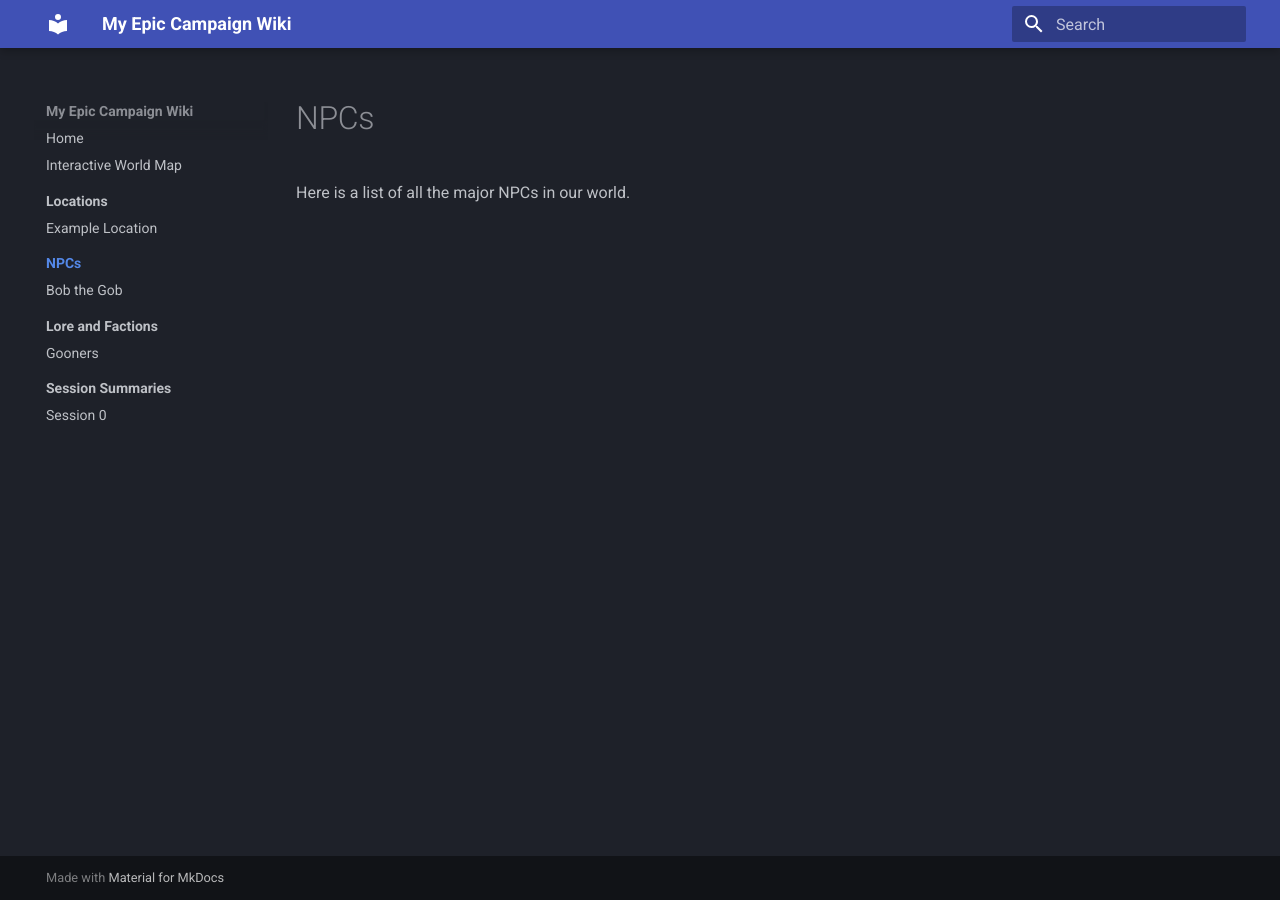
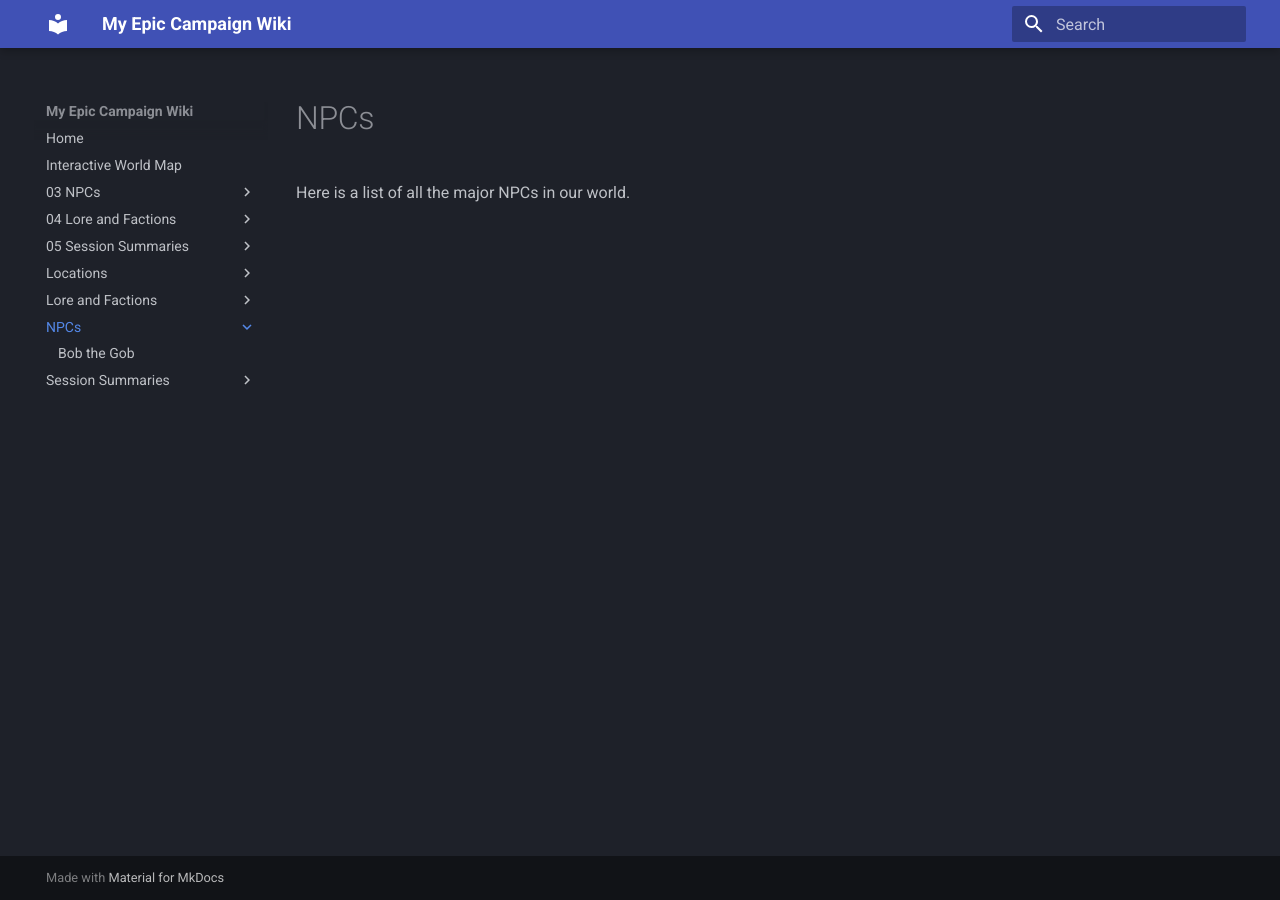
Before and after one commit to gitbrry/Campaign-Wiki, an MkDocs documentation site: the page built from docs/NPCs/index.md, in a window 1280 px wide. Built offline with MkDocs 1.6.1 and Material for MkDocs 9.7.7, drawn with Linux system fonts in a browser that asks for light colours.

Commit message:
Final move to collapsible folders

```diff
--- a/docs/assets/vault_graph.html
+++ b/docs/assets/vault_graph.html
@@ -15,7 +15,7 @@
         <div id="graph"></div>
         <script src="https://d3js.org/d3.v5.min.js"></script>
         <script>
-            var nodes = [{"id": "index.md", "label": "Index", "link_count": 0, "color": "#7f7f7f"}, {"id": "example location.md", "label": "Example location", "link_count": 1, "color": "#7f7f7f"}, {"id": "bob the gob.md", "label": "Bob the gob", "link_count": 1, "color": "#7f7f7f"}, {"id": "gooners.md", "label": "Gooners", "link_count": 0, "color": "#7f7f7f"}, {"id": "session 0.md", "label": "Session 0", "link_count": 0, "color": "#7f7f7f"}];
+            var nodes = [{"id": "index.md", "label": "Index", "link_count": 0, "color": "#7f7f7f"}, {"id": "world_graph.md", "label": "World_graph", "link_count": 1, "color": "#7f7f7f"}, {"id": "example location.md", "label": "Example location", "link_count": 1, "color": "#7f7f7f"}, {"id": "gooners.md", "label": "Gooners", "link_count": 0, "color": "#7f7f7f"}, {"id": "bob the gob.md", "label": "Bob the gob", "link_count": 1, "color": "#7f7f7f"}, {"id": "session 0.md", "label": "Session 0", "link_count": 0, "color": "#7f7f7f"}];
             var links = [{"source": "example location.md", "target": "bob the gob.md"}];
             var colorGroups = [];
 
--- a/mkdocs.yml
+++ b/mkdocs.yml
@@ -6,8 +6,7 @@
   palette:
     scheme: slate
   features:
-    - navigation.indexes  # Merges the folder name with index.md
-    - navigation.sections # Creates the bold, arrow-ready headers
+    - navigation.indexes # This merges the folder name with the index file
 
 docs_dir: 'docs'
 
```
Also changed, not shown: docs/.pages, 2 other files.
